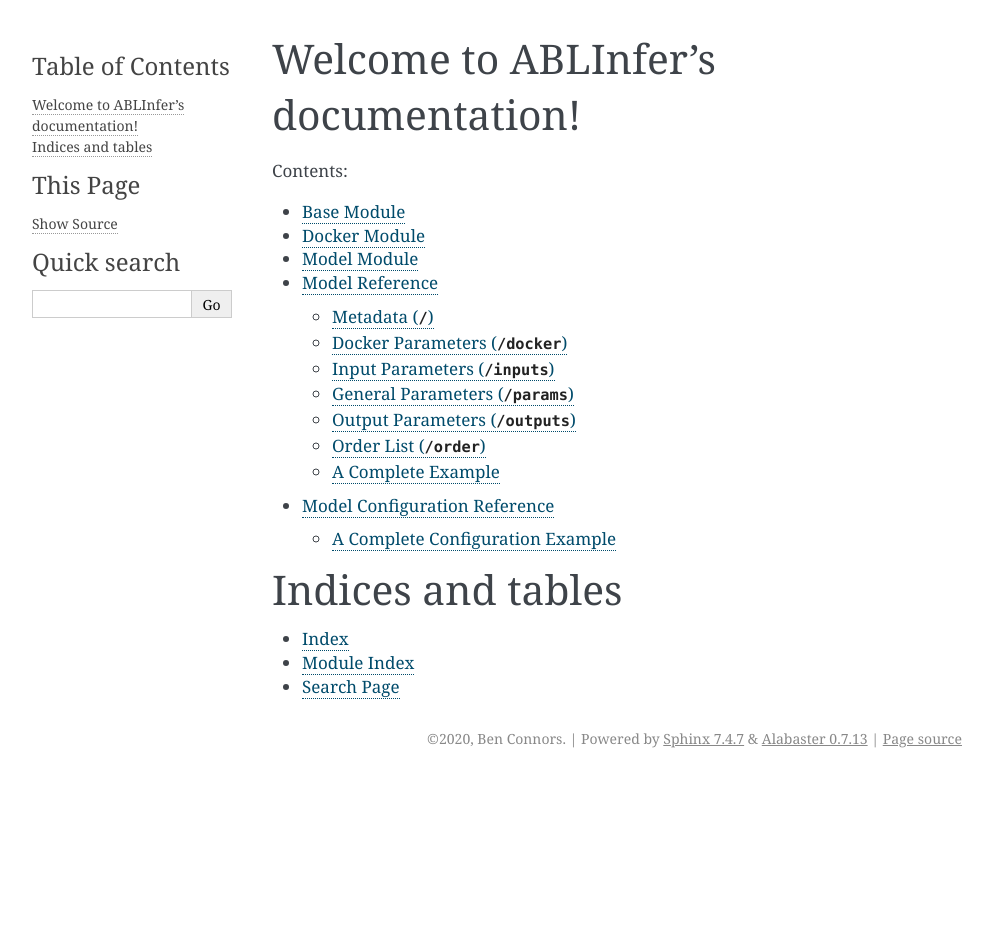
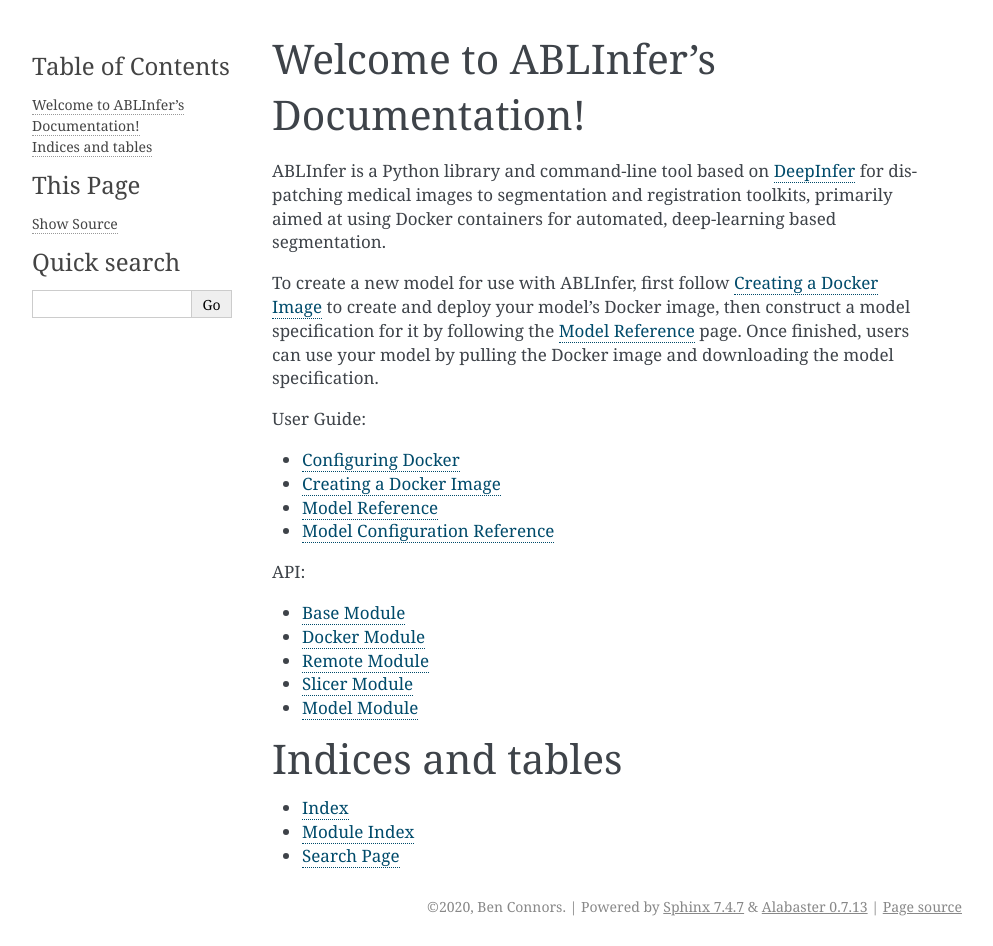
Before and after one commit to Auditory-Biophysics-Lab/ablinfer, a Sphinx documentation site: the page built from docs/source/index.rst, in a window 1280 px wide. Shown: the whole page, without its empty margins (148-1141 px from the left). Built offline with Sphinx 7.4.7, drawn with Linux system fonts in a browser that asks for light colours; before the commit the page ends 900 px from its top, so only the background shows below that.

Commit message:
Lots of doc updates; bugfixes
- ablinfer.model CLI actually exits when arguments are wrong
- Fixed incorrect reported speed for ablinfer.remote

```diff
--- a/docs/source/conf.py
+++ b/docs/source/conf.py
@@ -29,7 +29,11 @@
 # Add any Sphinx extension module names here, as strings. They can be
 # extensions coming with Sphinx (named 'sphinx.ext.*') or your custom
 # ones.
-extensions = ['sphinx.ext.autodoc']
+extensions = [
+    'sphinx.ext.autodoc',
+    'sphinx.ext.viewcode',
+    'sphinx.ext.intersphinx',
+]
 
 # Add any paths that contain templates here, relative to this directory.
 templates_path = ['_templates']
@@ -38,6 +42,11 @@
 # directories to ignore when looking for source files.
 # This pattern also affects html_static_path and html_extra_path.
 exclude_patterns = []
+
+intersphinx_mapping = {
+    "python": ("https://docs.python.org/3", None),
+    "requests": ("https://2.python-requests.org/en/master", None),
+}
 
 
 # -- Options for HTML output -------------------------------------------------
--- a/docs/source/index.rst
+++ b/docs/source/index.rst
@@ -3,18 +3,31 @@
    You can adapt this file completely to your liking, but it should at least
    contain the root `toctree` directive.
 
-Welcome to ABLInfer's documentation!
+Welcome to ABLInfer's Documentation!
 ====================================
 
+ABLInfer is a Python library and command-line tool based on `DeepInfer <http://www.deepinfer.org>`_ for dispatching medical images to segmentation and registration toolkits, primarily aimed at using Docker containers for automated, deep-learning based segmentation.
+
+To create a new model for use with ABLInfer, first follow :ref:`docker-image` to create and deploy your model's Docker image, then construct a model specification for it by following the :ref:`model-reference` page. Once finished, users can use your model by pulling the Docker image and downloading the model specification.
+
 .. toctree::
-   :maxdepth: 2
-   :caption: Contents:
+   :maxdepth: 1
+   :caption: User Guide:
+
+   configuring_docker
+   docker_image
+   model_ref
+   model_config
+
+.. toctree::
+   :maxdepth: 1
+   :caption: API:
 
    base
    docker
+   remote
+   slicer
    model
-   model_ref
-   model_config
 
 
 Indices and tables
--- a/docs/source/model.rst
+++ b/docs/source/model.rst
@@ -7,3 +7,4 @@
 .. autofunction:: normalize_model
 .. autofunction:: update_model
 .. autofunction:: update_normalize_model
+.. autofunction:: normalize_model_config
--- a/docs/source/model_ref.rst
+++ b/docs/source/model_ref.rst
@@ -82,7 +82,7 @@
    * - ``image_tag``
      - The image tag, or ``"latest"`` if there isn't one.
    * - ``data_path``
-     - The folder inside the container where the input/output should be written to/read from. This should be world-read/write-able. Use only forward slashes (``/``) in the path, not backward slashes.
+     - The folder inside the container where the input/output should be written to/read from. This should be world-read/write-able. Use only forward slashes (``/``) in the path, not backward slashes. For most cases ``/tmp`` suffices.
 
 An example of these fields is:
 
--- /dev/null
+++ b/docs/source/remote.rst
@@ -0,0 +1,7 @@
+Remote Module
+=============
+
+.. module:: ablinfer.remote
+
+.. autoclass:: DispatchRemote
+   :members:
```
Also changed, not shown: docs/source/configuring_docker.rst (added, +65 -0 lines), docs/source/docker_image.rst (added, +76 -0 lines), docs/source/slicer.rst (added, +11 -0 lines), docs/slicer.py (added).
